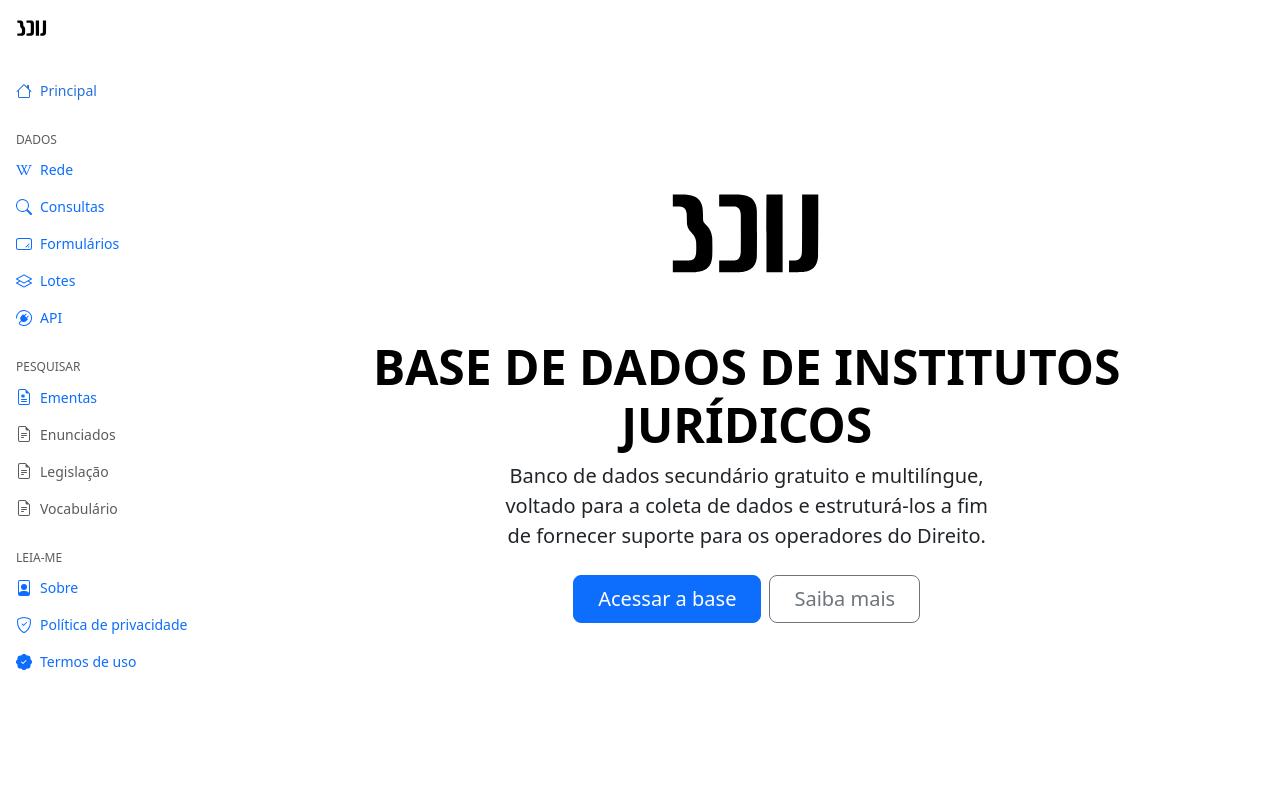
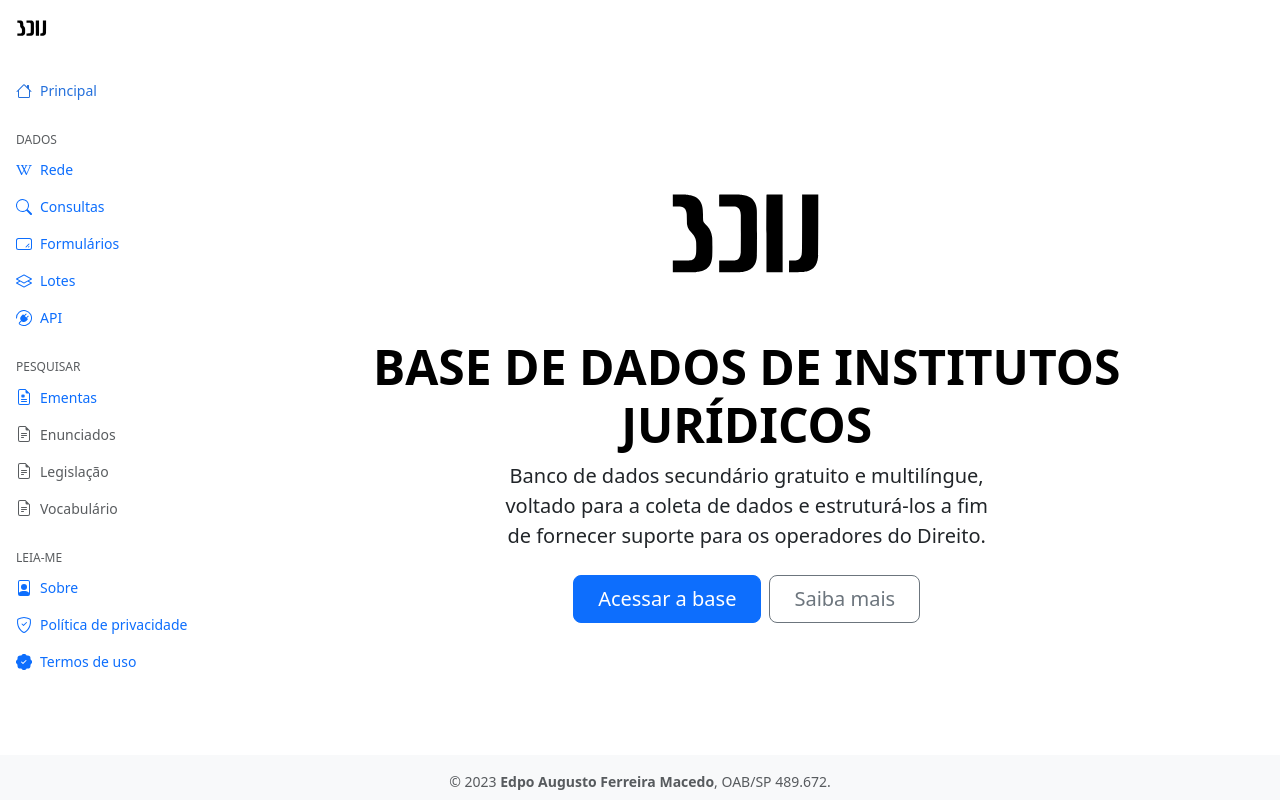
Before and after one commit to edpomacedo/bdij-pwa, a React (Create React App) app: page /ementas in a window 1280 px wide. Built offline with nearby package versions, Linux system fonts and the light colour scheme.

Commit message:
Footer.jsx

```diff
--- a/src/App.js
+++ b/src/App.js
@@ -5,6 +5,7 @@ import 'bootstrap/dist/js/bootstrap.bundle.min';
 import Header from './components/Header/Header';
 import Sidebar from './components/Sidebar/Sidebar';
 import Container from './components/Container/Container';
+import Footer from './components/Footer/Footer';
 
 function App() {
   return (
@@ -16,6 +17,7 @@ function App() {
           <Container />
         </div>
       </div>
+      <Footer />
     </div>
   );
 }
--- a/src/components/Footer/Footer.jsx
+++ b/src/components/Footer/Footer.jsx
@@ -0,0 +1,14 @@
+// Footer.jsx
+import React from 'react';
+
+function Footer() {
+    return (
+        <footer className="navbar fixed-bottom bg-body-tertiary pt-3">
+            <div className="container-fluid d-flex justify-content-center">
+                <small className="text-muted">&copy; 2023 <strong>Edpo Augusto Ferreira Macedo</strong>, OAB/SP 489.672.</small>
+            </div>
+        </footer>
+    );
+}
+
+export default Footer;
```
